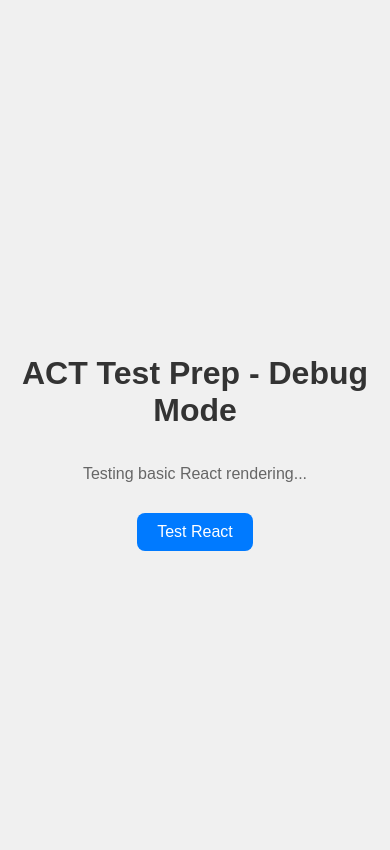
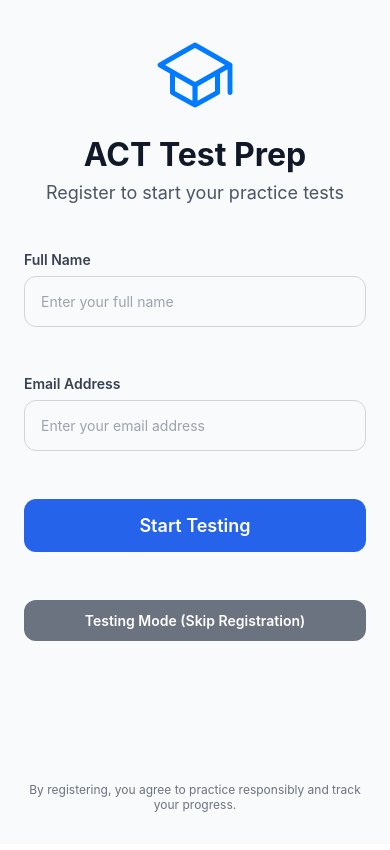
Before and after one commit to cmiecz/waypathacademics_TEST, a React Native app: screen / in a window 390 px wide. Shown: the top 850 px of the page. Built offline with nearby package versions, Linux system fonts and the light colour scheme; no server answers.

Commit message:
Restore full React app with error boundary

```diff
--- a/App.tsx
+++ b/App.tsx
@@ -75,57 +75,19 @@
   }
 }
 
-// Simple test component to isolate the issue
-function SimpleTest() {
-  return (
-    <div style={{
-      padding: '20px',
-      textAlign: 'center',
-      fontFamily: 'Arial, sans-serif',
-      backgroundColor: '#f0f0f0',
-      minHeight: '100vh',
-      display: 'flex',
-      flexDirection: 'column',
-      justifyContent: 'center',
-      alignItems: 'center'
-    }}>
-      <h1 style={{ color: '#333', marginBottom: '20px' }}>ACT Test Prep - Debug Mode</h1>
-      <p style={{ color: '#666', marginBottom: '30px' }}>Testing basic React rendering...</p>
-      <button
-        style={{
-          padding: '10px 20px',
-          backgroundColor: '#007AFF',
-          color: 'white',
-          border: 'none',
-          borderRadius: '8px',
-          fontSize: '16px',
-          cursor: 'pointer'
-        }}
-        onClick={() => alert('React is working!')}
-      >
-        Test React
-      </button>
-    </div>
-  );
-}
-
 export default function App() {
   console.log('App component rendering...');
 
-  // Temporarily use simple test component
-  return <SimpleTest />;
-
-  // Original app (commented out for debugging)
-  // return (
-  //   <ErrorBoundary>
-  //     <GestureHandlerRootView className="flex-1">
-  //       <SafeAreaProvider>
-  //         <NavigationContainer>
-  //           <AppNavigator />
-  //           <StatusBar style="auto" />
-  //         </NavigationContainer>
-  //       </SafeAreaProvider>
-  //     </GestureHandlerRootView>
-  //   </ErrorBoundary>
-  // );
+  return (
+    <ErrorBoundary>
+      <GestureHandlerRootView className="flex-1">
+        <SafeAreaProvider>
+          <NavigationContainer>
+            <AppNavigator />
+            <StatusBar style="auto" />
+          </NavigationContainer>
+        </SafeAreaProvider>
+      </GestureHandlerRootView>
+    </ErrorBoundary>
+  );
 }
```
Also changed, not shown: vercel.json.
